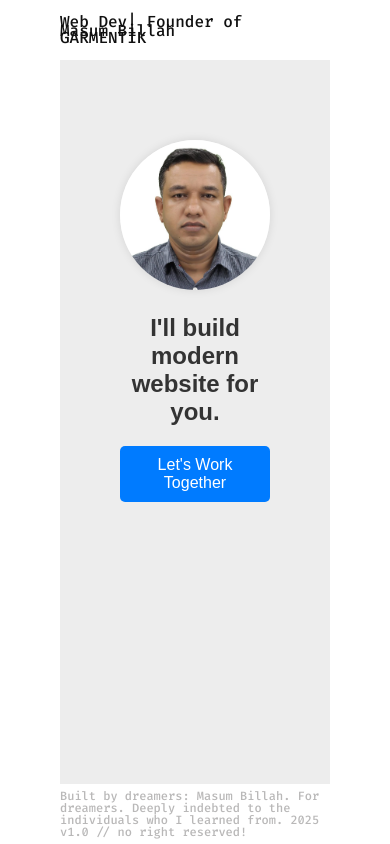
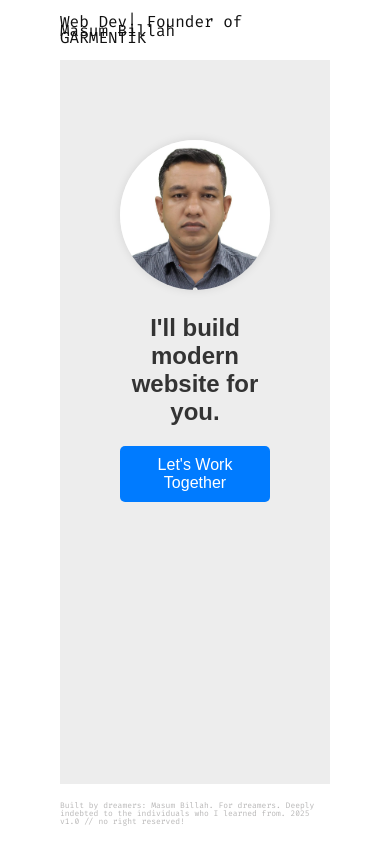
Before and after one commit to billahdotdev/billah, a React (Vite) app: page / in a window 390 px wide. Built offline with nearby package versions, Linux system fonts and the light colour scheme.

Commit message:
Fotsize adjustment for responsiveness

```diff
--- a/src/styles/layoutWrapper.css
+++ b/src/styles/layoutWrapper.css
@@ -19,7 +19,7 @@ body {
 
 .layout_wrapper a,
 .layout_wrapper p {
-    font-weight: 500;
+    font-weight: 400;
     color: #101010;
 }
 
@@ -44,7 +44,7 @@ body {
 }
 
 .layout_wrapper .made {
-    font-size: 12px;
+    font-size: 8px;
     position: absolute;
     left: 0px;
     line-height: 1em;
```
